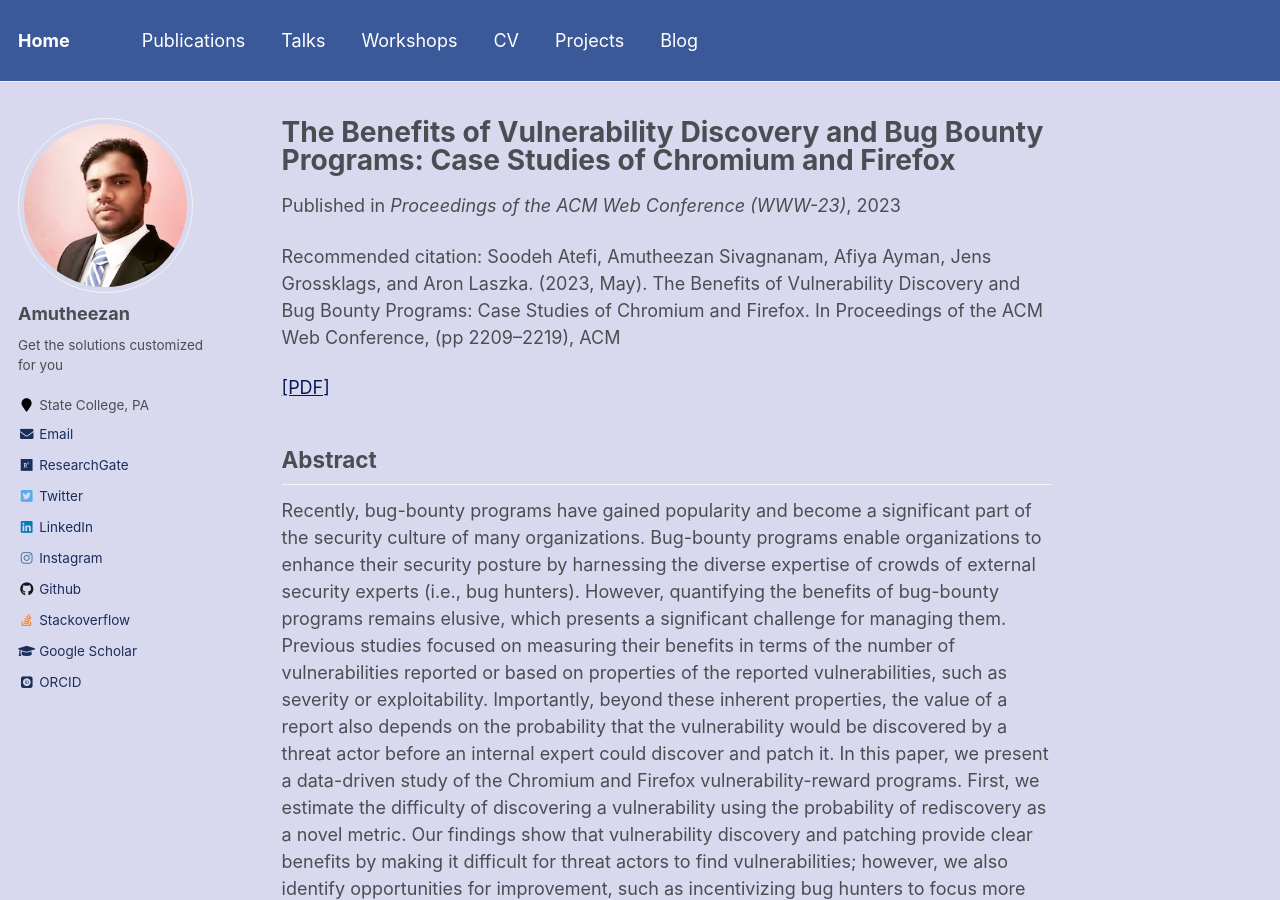
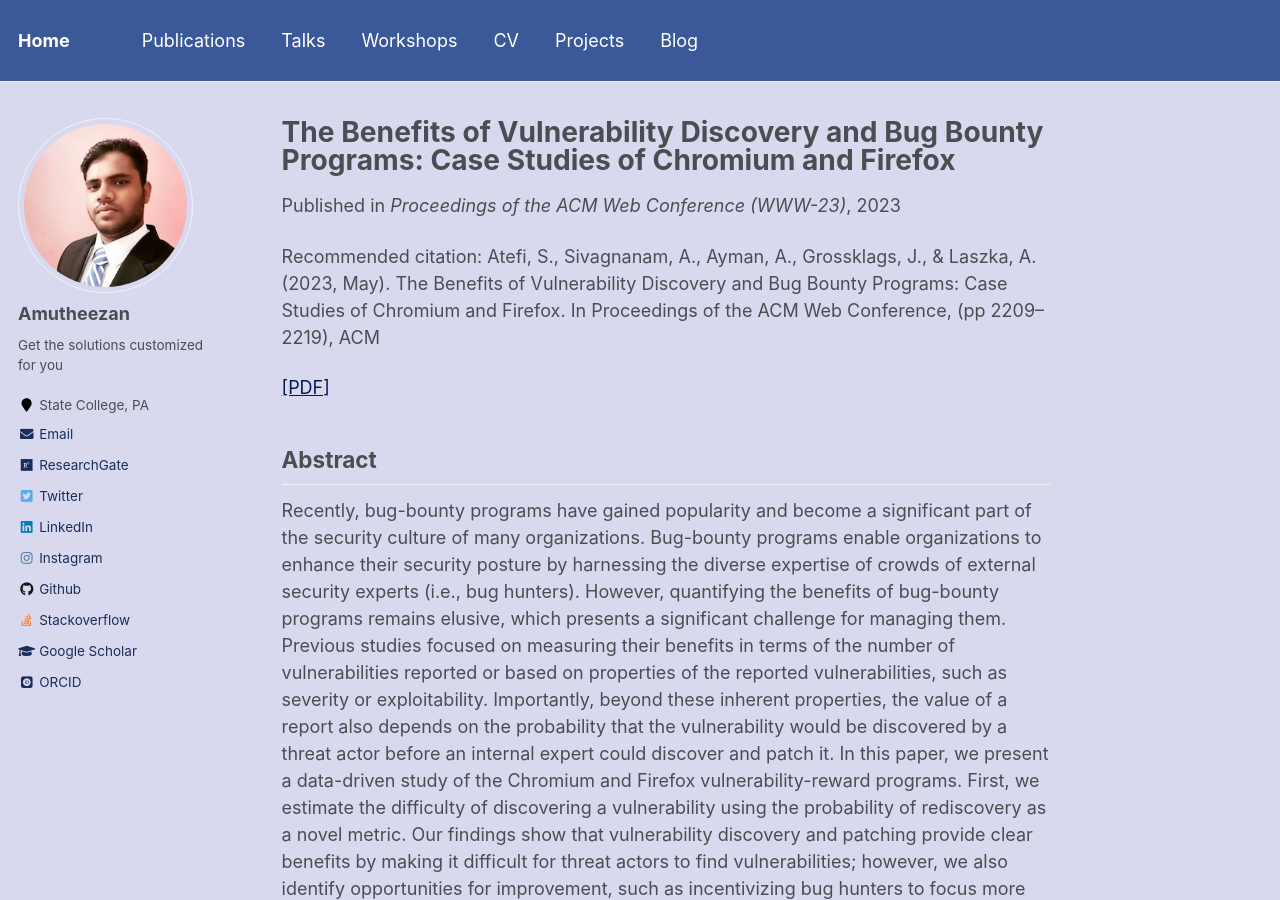
Before and after one commit to Amutheezan/amutheezan.github.io, a Jekyll site: the page built from _publications/2023-05-04-www23.md, in a window 1280 px wide and 900 px high. Built offline with Jekyll 4.4.1, drawn with Linux system fonts in a browser that asks for light colours; some web fonts are replaced.

Commit message:
Update 2023-05-04-www23.md

```diff
--- a/_publications/2023-05-04-www23.md
+++ b/_publications/2023-05-04-www23.md
@@ -4,7 +4,7 @@ collection: publications
 permalink: /publication/www23
 date: 2023-05-04
 venue: 'Proceedings of the ACM Web Conference (WWW-23)'
-citation: 'Soodeh Atefi, Amutheezan Sivagnanam, Afiya Ayman, Jens Grossklags, and Aron Laszka. (2023, May). The Benefits of Vulnerability Discovery and Bug Bounty Programs: Case Studies of Chromium and Firefox. In Proceedings of the ACM Web Conference, (pp 2209–2219), ACM'
+citation: 'Atefi, S., Sivagnanam, A., Ayman, A., Grossklags, J., & Laszka, A. (2023, May). The Benefits of Vulnerability Discovery and Bug Bounty Programs: Case Studies of Chromium and Firefox. In Proceedings of the ACM Web Conference, (pp 2209–2219), ACM'
 ---
 
 [[PDF]](https://dl.acm.org/doi/abs/10.1145/3543507.3583352)
```
